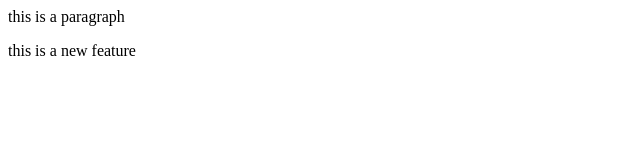
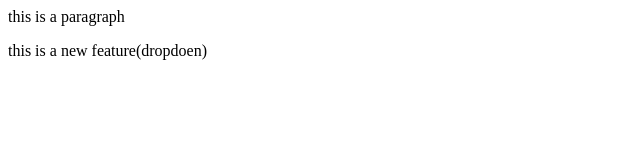
Before and after one commit to vivekChandra7/localrepo, a plain HTML site: page index.html in a window 1280 px wide. Shown: the full height of the page, 0-640 px from the left. Drawn offline with Linux system fonts and the light colour scheme.

```diff
--- a/index.html
+++ b/index.html
@@ -1,2 +1,2 @@
 <P>this is a paragraph </P>
-<p>this is a new  feature</p>
+<p>this is a new  feature(dropdoen)</p>
```
